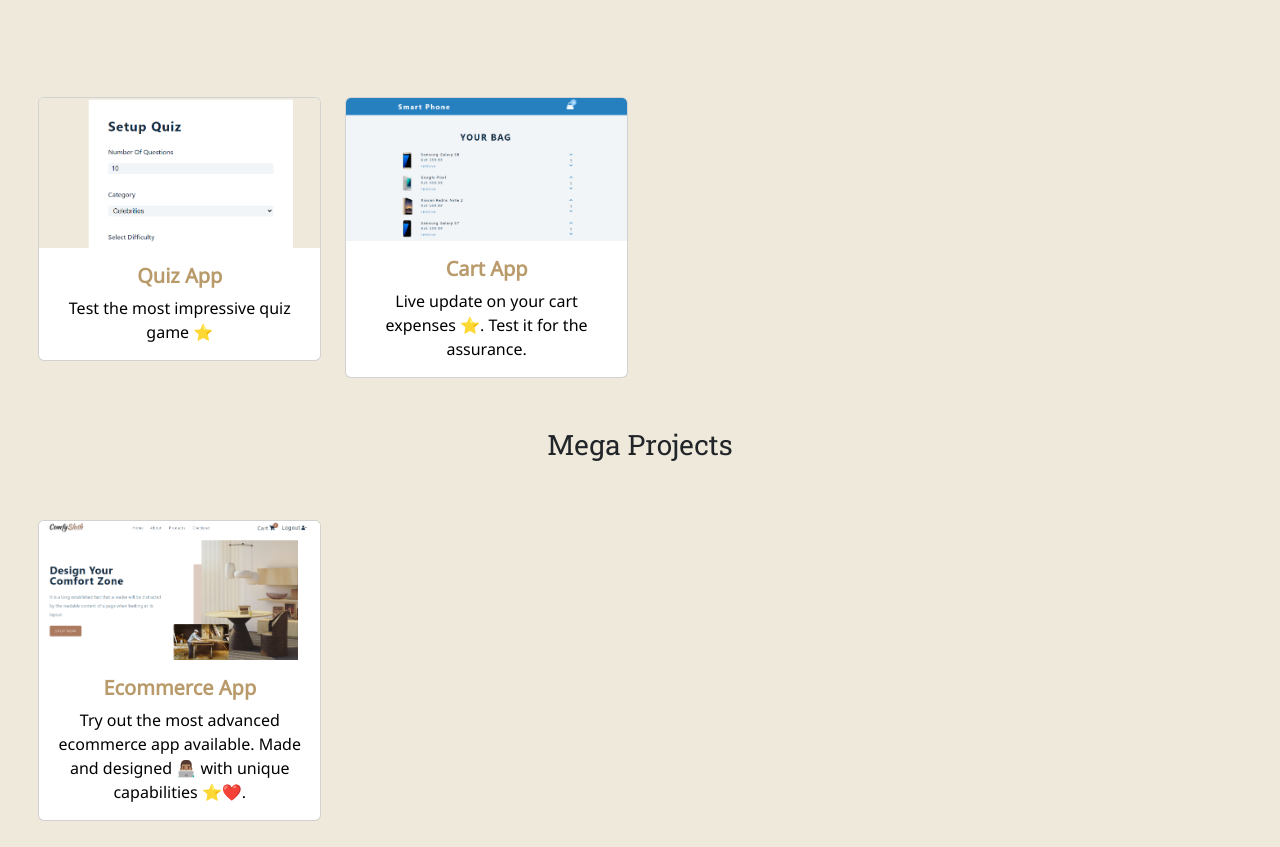
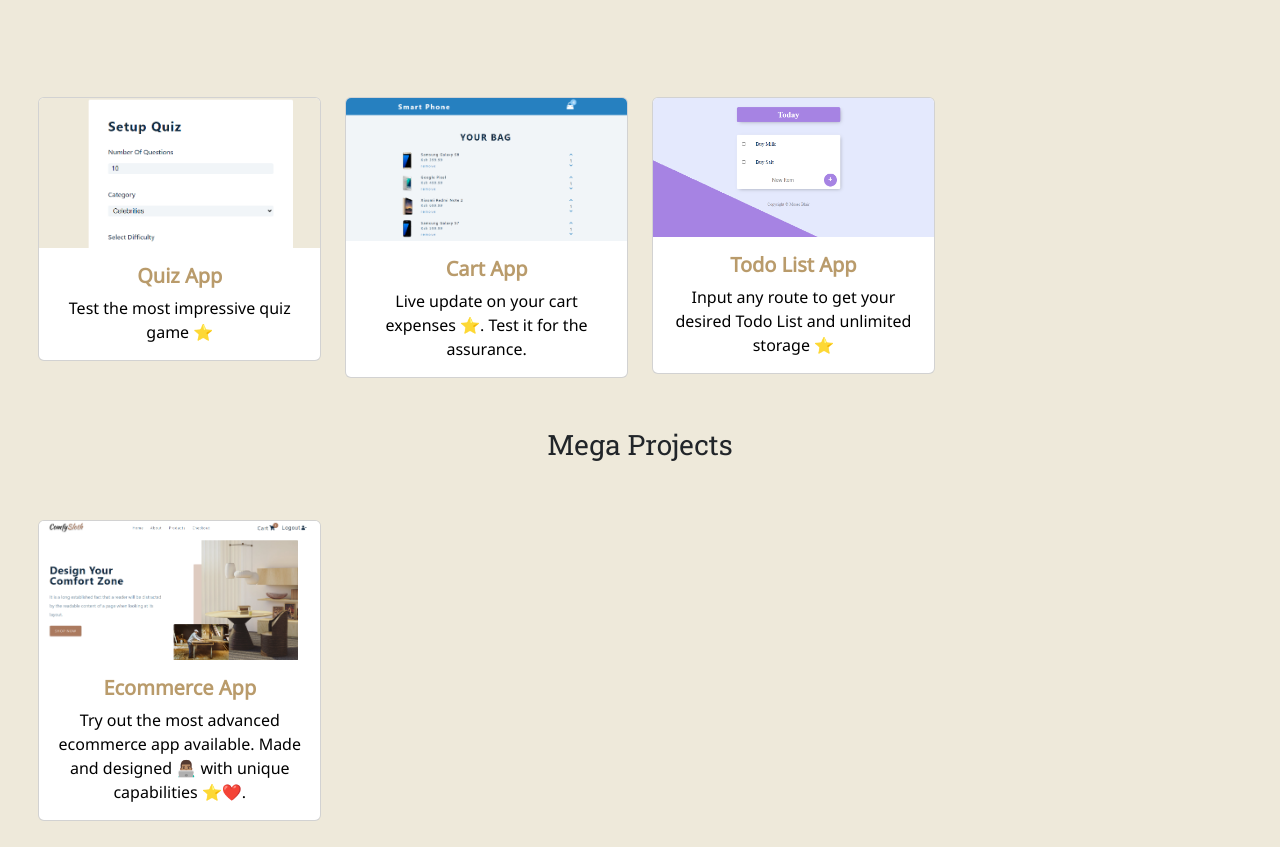
Before and after one commit to mosesblair12345/personal-website, a plain HTML site: page index.html in a window 1280 px wide. Shown: the part 2455-3302 px from the top of the page. Drawn offline with nearby package versions, Linux system fonts and the light colour scheme.

Commit message:
adding todo list

```diff
--- a/index.html
+++ b/index.html
@@ -373,6 +373,21 @@
                 </div>
               </a>
             </div>
+            <div class="col-lg-3 col-md-6  col-sm-6">
+              <a href="https://todolist-nnx7.onrender.com" target="_blank">
+                <div class="card h-99">
+                  <img
+                    src="./images/todoList.png"
+                    alt=""
+                    class="card-img-top"
+                  />
+                  <div class="card-body">
+                    <h5 class="card-title"><strong>Todo List App</strong></h5>
+                    <p class="card-text">Input any route to get your desired Todo List and unlimited storage ⭐</p>
+                  </div>
+                </div>
+              </a>
+            </div>
           </div>
           <h3>Mega Projects</h3>
           <div class="row">
```
Also changed, not shown: images/todoList.png (added).
